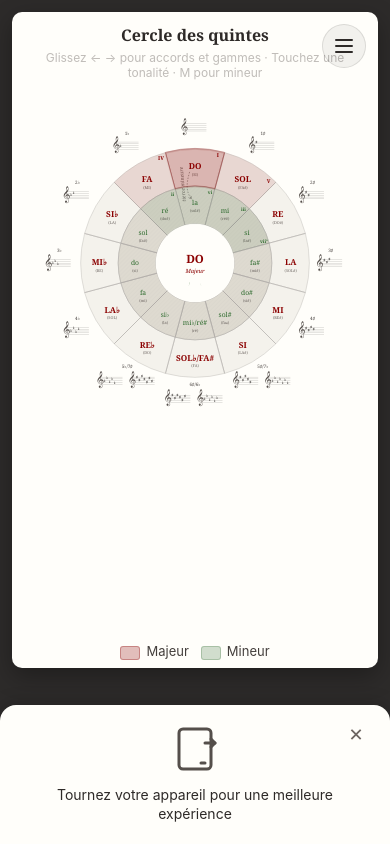
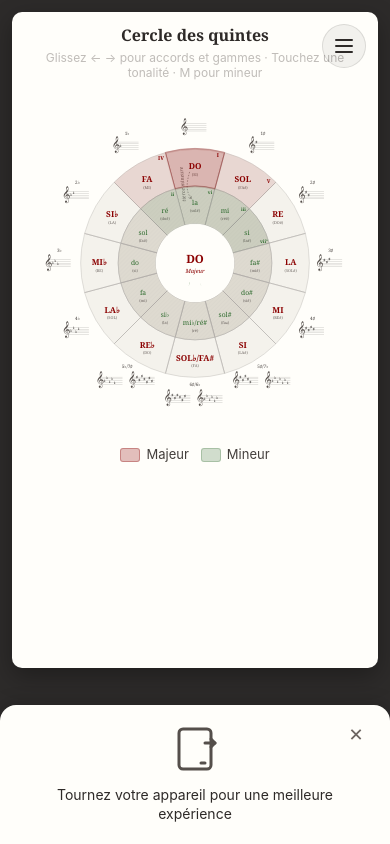
Before and after one commit to ggalari/IVcircleV, a website built with Vite: page index.html in a window 390 px wide. Built offline with nearby package versions, Linux system fonts and the light colour scheme; what abcjs would draw is missing.

Commit message:
fix: position legend below staves in circle view, visible on mobile

```diff
--- a/style.css
+++ b/style.css
@@ -269,7 +269,14 @@ button:hover {
   from { opacity: 0; }
 }
 
-.legend { display: flex; gap: 12px; justify-content: center; margin-top: auto; padding-top: 12px; font-size: 13px; color: var(--color-text-faint); }
+.legend {
+  display: flex;
+  gap: 12px;
+  justify-content: center;
+  padding: 8px 0;
+  font-size: 12px;
+  color: var(--color-text-faint);
+}
 .legend .swatch { width: 18px; height: 12px; display: inline-block; border-radius: 3px; margin-right: 6px; vertical-align: middle; }
 .legend .major-swatch { background: var(--color-highlight-major); border: 1px solid var(--color-border-major); }
 .legend .minor-swatch { background: var(--color-highlight-minor); border: 1px solid var(--color-border-minor); }
```
